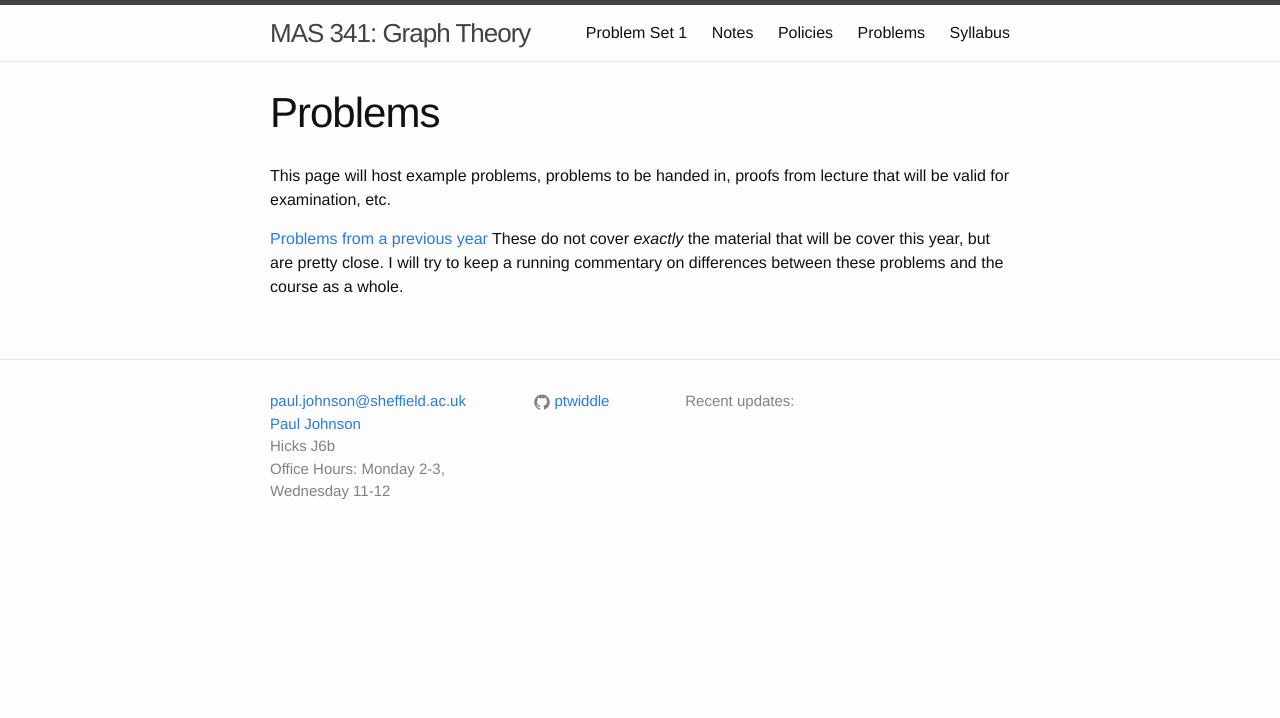
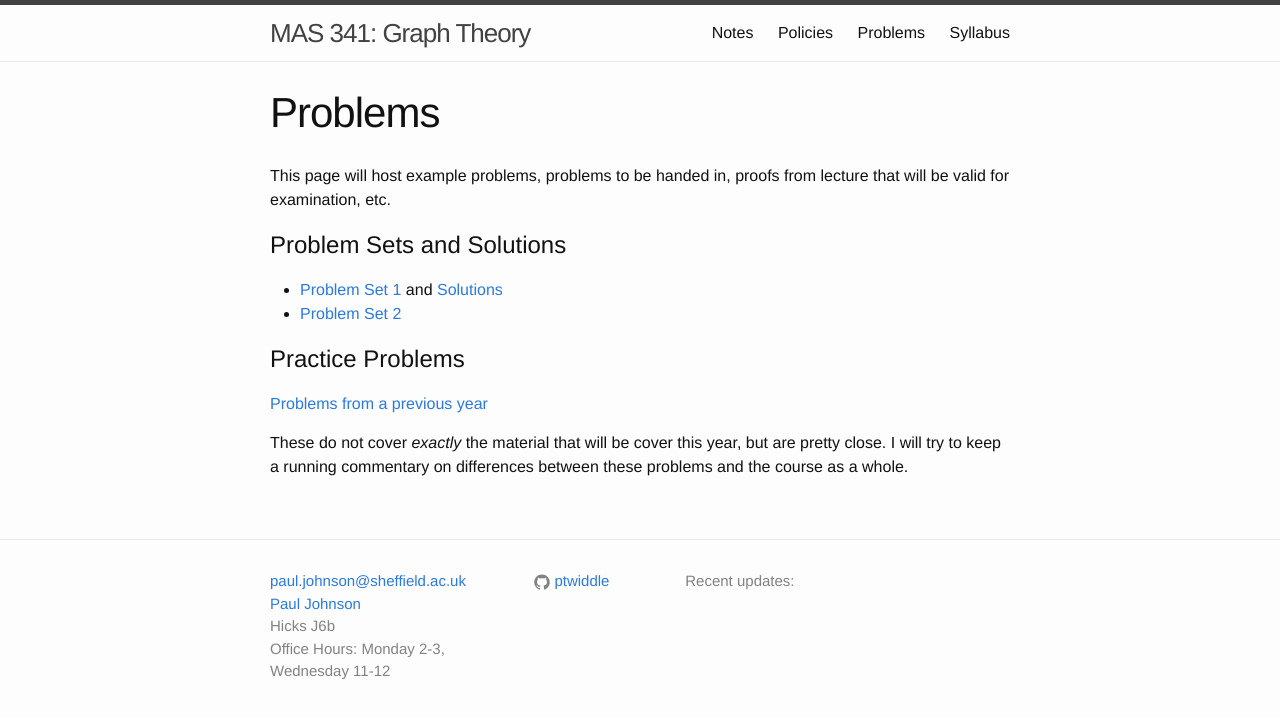
Before and after one commit to ptwiddle/MAS341-Graph-Theory, a Jekyll site: the page built from problems.md, in a window 1280 px wide. Shown: the top 718 px of the page. Built offline with Jekyll 4.4.1, drawn with Linux system fonts in a browser that asks for light colours.

Commit message:
1st and 2nd Problem sets rejuggled

```diff
--- a/index.html
+++ b/index.html
@@ -4,7 +4,11 @@
 
 <div class="home">
 
-
+<h3> Problem sets and Solutions </h3>
+<ul>
+<li> <a href="./ProblemSet1/"> Problem Set 1 </a> and <a href="Set1Solutions.pdf"> Solutions </a> </li>
+<li> <a href="./ProblemSet2/"> Problem Set 2 </a> </li>
+</ul>
 
 
 
--- a/problems.md
+++ b/problems.md
@@ -6,5 +6,18 @@
 
 This page will host example problems, problems to be handed in, proofs from lecture that will be valid for examination, etc.
 
+Problem Sets and Solutions
+====
+
+<ul>
+<li> <a href="../ProblemSet1/"> Problem Set 1 </a> and <a href="../Set1Solutions.pdf"> Solutions </a> </li>
+<li> <a href="../ProblemSet2/"> Problem Set 2 </a> </li>
+</ul>
+
+
+Practice Problems
+====
+
 [Problems from a previous year](../OldProblems.pdf)
+
 These do not cover *exactly* the material that will be cover this year, but are pretty close.  I will try to keep a running commentary on differences between these problems and the course as a whole.
```
Also changed, not shown: ProblemSet1.md (+5 -2 lines), PS1P1Sol.jpg (added), PS1RG.jpg (added), PS1S1.jpg (added), PS1S2.jpg (added), ProblemSet1Graph1.jpg, 1 other file.
